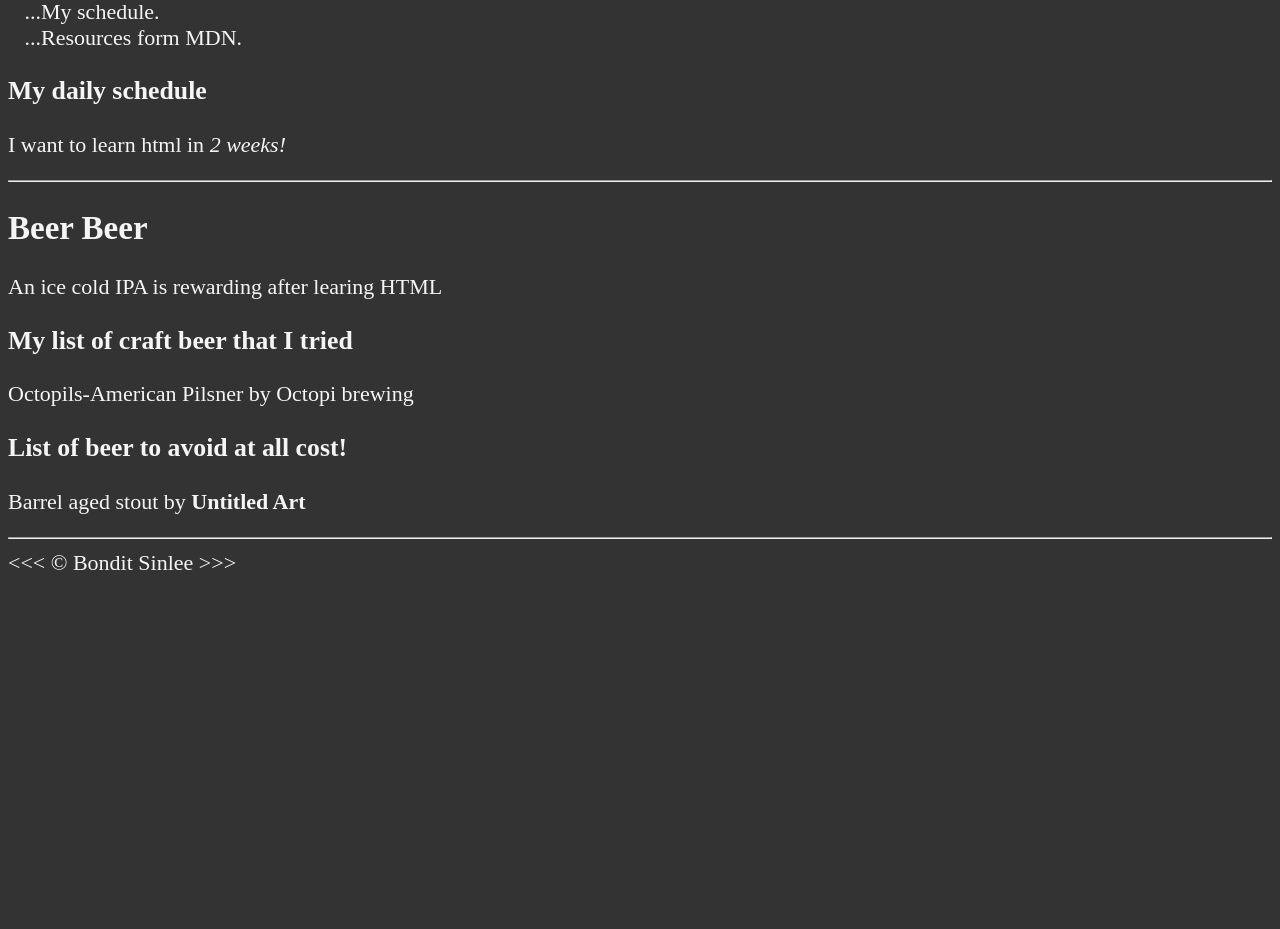
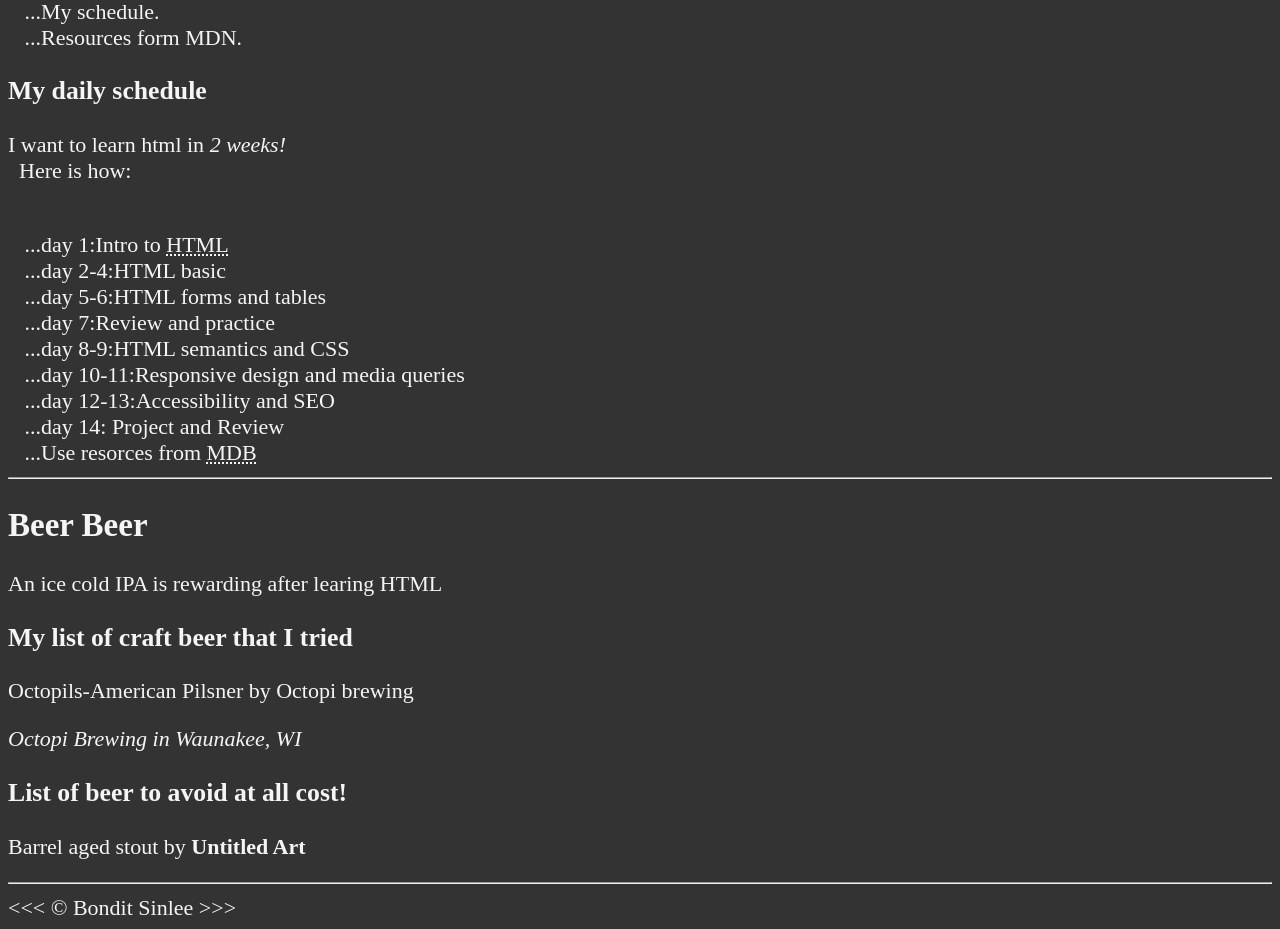
Before and after one commit to BonditS/lets-give-a-second-try, a plain HTML site: page index.html in a window 1280 px wide. Shown: the part 305-1234 px from the top of the page. Before the commit the page ends 889 px from the top, so only its background shows below. Drawn offline with Linux system fonts and the light colour scheme.

Commit message:
address element and abbr attribute

```diff
--- a/index.html
+++ b/index.html
@@ -20,6 +20,7 @@
 
     <!-- I have an area for sub topic -->
     <!-- html entities -->
+    <!-- line break element <br> -->
     <h2>Hello, I am learning HTML</h2>
     <p>This is where I Notes on HTML:</p>
         <br>&nbsp;&nbsp;&nbsp;...Web development.
@@ -31,16 +32,31 @@
     <!-- Eventhough I am not using CSS styling but
     I can see the heirarchy in the code -->
     <!-- Inline block elements em and strong -->
+    <!-- using <abbr> tool tip, not accessible with some technology-->
     <h3>My daily schedule</h3>
-    <p>I want to learn html in <em>2 weeks!</em></p>
+    <p>I want to learn html in <em>2 weeks!</em>
+        <br>&nbsp;&nbsp;Here is how:</p>
+        <br>&nbsp;&nbsp;&nbsp;...day 1:Intro to <abbr title="Hyper Text Markup Language">HTML</abbr>
+        <br>&nbsp;&nbsp;&nbsp;...day 2-4:HTML basic
+        <br>&nbsp;&nbsp;&nbsp;...day 5-6:HTML forms and tables
+        <br>&nbsp;&nbsp;&nbsp;...day 7:Review and practice
+        <br>&nbsp;&nbsp;&nbsp;...day 8-9:HTML semantics and CSS
+        <br>&nbsp;&nbsp;&nbsp;...day 10-11:Responsive design and media queries
+        <br>&nbsp;&nbsp;&nbsp;...day 12-13:Accessibility and SEO
+        <br>&nbsp;&nbsp;&nbsp;...day 14: Project and Review
+        <br>&nbsp;&nbsp;&nbsp;...Use resorces from <abbr title="Monzilla Developer Network">MDB</abbr>
 
     <hr>
 
     <h2>Beer Beer</h2>
     <p>An ice cold IPA is rewarding after learing HTML</p>
 
+    <!-- <address> element to give semantic meaning to webpage -->
     <h3>My list of craft beer that I tried</h3>
     <p>Octopils-American Pilsner by Octopi brewing</p>
+    <address>
+        Octopi Brewing in Waunakee, WI
+    </address>
 
     <h3>List of beer to avoid at all cost!</h3>
     <p>Barrel aged stout by <strong>Untitled Art</strong> </p>
```
